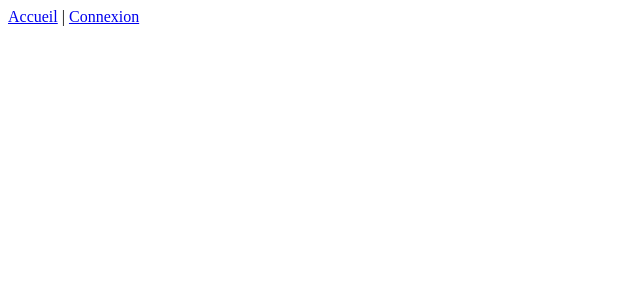
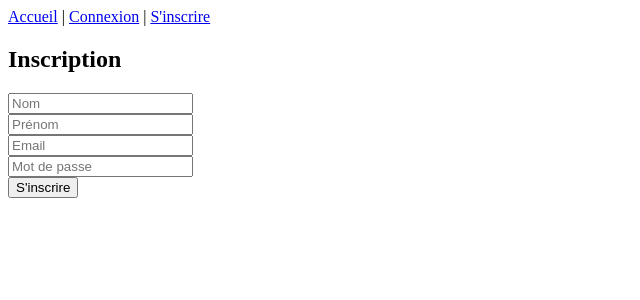
Before and after one commit to scott-allo/jpo-connect, a React (Create React App) app in the folder jpo-connect-frontend/: page /register in a window 1280 px wide. Before the commit this address had no page. Shown: the top 300 px of the page, without its empty margins (0-640 px from the left). Built offline with nearby package versions, Linux system fonts and the light colour scheme; the HTML template or start-up script is replaced by a standard one.

Commit message:
Ajout de la page Inscription

```diff
--- a/jpo-connect-frontend/src/App.jsx
+++ b/jpo-connect-frontend/src/App.jsx
@@ -2,6 +2,7 @@ import React from "react";
 import { BrowserRouter as Router, Routes, Route, Link } from "react-router-dom";
 import Home from "./pages/Home";
 import Login from "./pages/Login";
+import Register from "./pages/Register";
 import { UserProvider } from "./contexts/UserContext";
 
 function App() {
@@ -9,11 +10,13 @@ function App() {
     <UserProvider>
       <Router>
         <nav>
-          <Link to="/">Accueil</Link> | <Link to="/login">Connexion</Link>
+          <Link to="/">Accueil</Link> | <Link to="/login">Connexion</Link> |{" "}
+          <Link to="/register">S'inscrire</Link>
         </nav>
         <Routes>
           <Route path="/" element={<Home />} />
           <Route path="/login" element={<Login />} />
+          <Route path="/register" element={<Register />} />
         </Routes>
       </Router>
     </UserProvider>
--- a/jpo-connect-frontend/src/components/Auth/RegisterForm.jsx
+++ b/jpo-connect-frontend/src/components/Auth/RegisterForm.jsx
@@ -0,0 +1,66 @@
+import React, { useState } from "react";
+
+const RegisterForm = () => {
+  const [nom, setNom] = useState("");
+  const [prenom, setPrenom] = useState("");
+  const [email, setEmail] = useState("");
+  const [password, setPassword] = useState("");
+  const [message, setMessage] = useState("");
+
+  const handleSubmit = (e) => {
+    e.preventDefault();
+    fetch("http://localhost/jpo-connect/backend/public/index.php?action=register", {
+      method: "POST",
+      headers: { "Content-Type": "application/json" },
+      body: JSON.stringify({ nom, prenom, email, password }),
+    })
+      .then((res) => res.json())
+      .then((data) => {
+        setMessage(data.message);
+        if (data.success) {
+          setNom("");
+          setPrenom("");
+          setEmail("");
+          setPassword("");
+        }
+      });
+  };
+
+  return (
+    <form onSubmit={handleSubmit}>
+      <h2>Inscription</h2>
+      <input
+        type="text"
+        placeholder="Nom"
+        value={nom}
+        onChange={e => setNom(e.target.value)}
+        required
+      /><br />
+      <input
+        type="text"
+        placeholder="Prénom"
+        value={prenom}
+        onChange={e => setPrenom(e.target.value)}
+        required
+      /><br />
+      <input
+        type="email"
+        placeholder="Email"
+        value={email}
+        onChange={e => setEmail(e.target.value)}
+        required
+      /><br />
+      <input
+        type="password"
+        placeholder="Mot de passe"
+        value={password}
+        onChange={e => setPassword(e.target.value)}
+        required
+      /><br />
+      <button type="submit">S'inscrire</button>
+      {message && <div style={{ color: "green" }}>{message}</div>}
+    </form>
+  );
+};
+
+export default RegisterForm;
--- a/jpo-connect-frontend/src/pages/Register.jsx
+++ b/jpo-connect-frontend/src/pages/Register.jsx
@@ -0,0 +1,10 @@
+import React from "react";
+import RegisterForm from "../components/Auth/RegisterForm";
+
+const Register = () => (
+  <div>
+    <RegisterForm />
+  </div>
+);
+
+export default Register;
```
